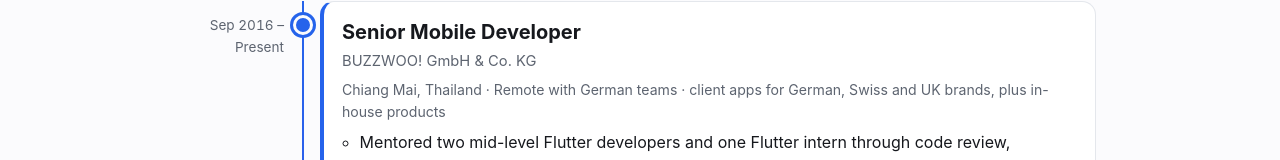
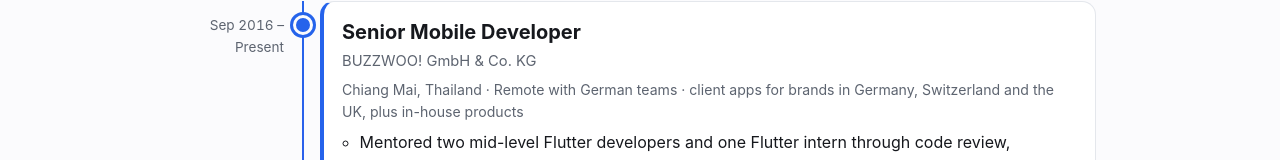
Before and after one commit to nutdanai-j/nutdanai-j.github.io, a plain HTML site: page index.html in a window 1280 px wide. Shown: the part 792-952 px from the top of the page. Drawn offline with Linux system fonts and the light colour scheme.

Commit message:
BUZZWOO! line wording
Co-Authored-By: Claude Opus 5.5 <noreply@anthropic.com>
Claude-Session: https://claude.ai/code/session_01MFr5hRjJqjgceQbQwDrCpw

```diff
--- a/index.html
+++ b/index.html
@@ -134,7 +134,7 @@ footer{padding:48px 0 64px;color:var(--muted);font-size:.85rem;text-align:center
 <div class="dot"></div>
 <div class="when">Sep 2016 – Present</div>
 <div class="pos-wrap"><div class="card pos-card"><h3>Senior Mobile Developer</h3><p class="org">BUZZWOO! GmbH &amp; Co. KG</p>
-<p class="where">Chiang Mai, Thailand · Remote with German teams · client apps for German, Swiss and UK brands, plus in-house products</p><ul><li>Mentored two mid-level Flutter developers and one Flutter intern through code review, onboarding and project handovers</li><li>Built the company&#x27;s Claude Code mobile plugin for all mobile developers: an iOS–Android feature-transposition skill and parity auditor</li><li>Authored the company Android Kotlin style guide and project template (MVVM, Dagger, CI, fastlane track promotion)</li></ul><div class="extra"><ul><li>Maintained Apple Enterprise signing infrastructure with fastlane match for 16 in-house and client apps</li><li>Set up GitLab CI and fastlane release pipelines across Android, iOS and Flutter client apps</li></ul></div><button class="more" aria-expanded="false">+ 2 more</button></div><div class="sub"><h5>Highlighted projects at BUZZWOO!</h5><div class="feats"><article class="card feat reveal" data-f="ai android ios">
+<p class="where">Chiang Mai, Thailand · Remote with German teams · client apps for brands in Germany, Switzerland and the UK, plus in-house products</p><ul><li>Mentored two mid-level Flutter developers and one Flutter intern through code review, onboarding and project handovers</li><li>Built the company&#x27;s Claude Code mobile plugin for all mobile developers: an iOS–Android feature-transposition skill and parity auditor</li><li>Authored the company Android Kotlin style guide and project template (MVVM, Dagger, CI, fastlane track promotion)</li></ul><div class="extra"><ul><li>Maintained Apple Enterprise signing infrastructure with fastlane match for 16 in-house and client apps</li><li>Set up GitLab CI and fastlane release pipelines across Android, iOS and Flutter client apps</li></ul></div><button class="more" aria-expanded="false">+ 2 more</button></div><div class="sub"><h5>Highlighted projects at BUZZWOO!</h5><div class="feats"><article class="card feat reveal" data-f="ai android ios">
 <div class="card-head"><h4>RLAX</h4><span class="plat">Android · iOS · 2020 – 2026</span></div>
 <p class="org">Lead Android Developer, iOS contributor · at BUZZWOO! <a class="ext" href="https://rlax.com" target="_blank" rel="noopener">rlax.com ↗</a></p>
 <ul><li>Built BUZZWOO!&#x27;s in-house wellness booking app RLAX on Android, shipping 73 Play Store releases (4.9-star rating, 10K+ downloads)</li><li>Co-developed SwiftUI features and App Store releases for the iOS app (10.5K downloads in 2026)</li></ul>
```
Also changed, not shown: 1 other file.
